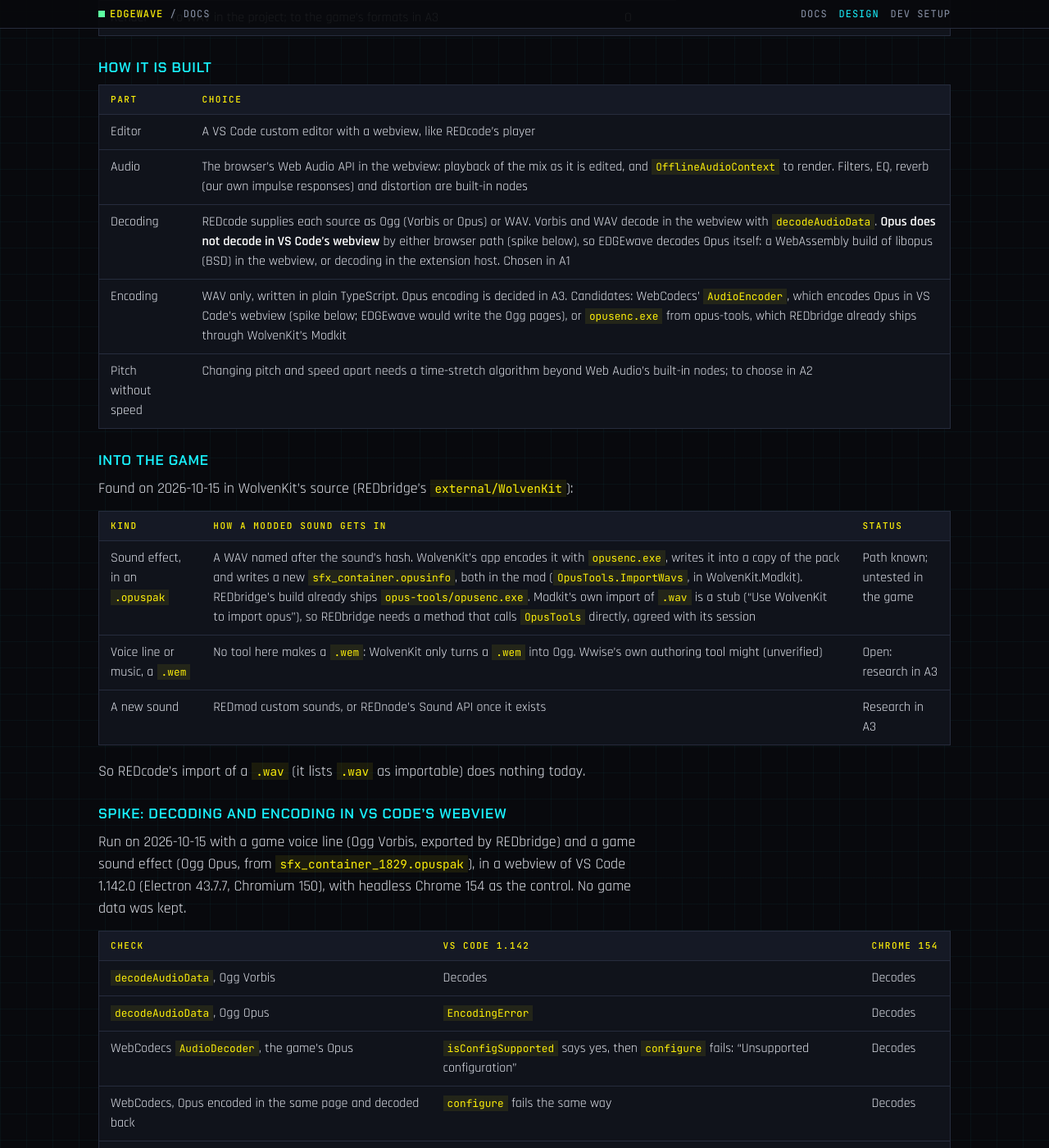
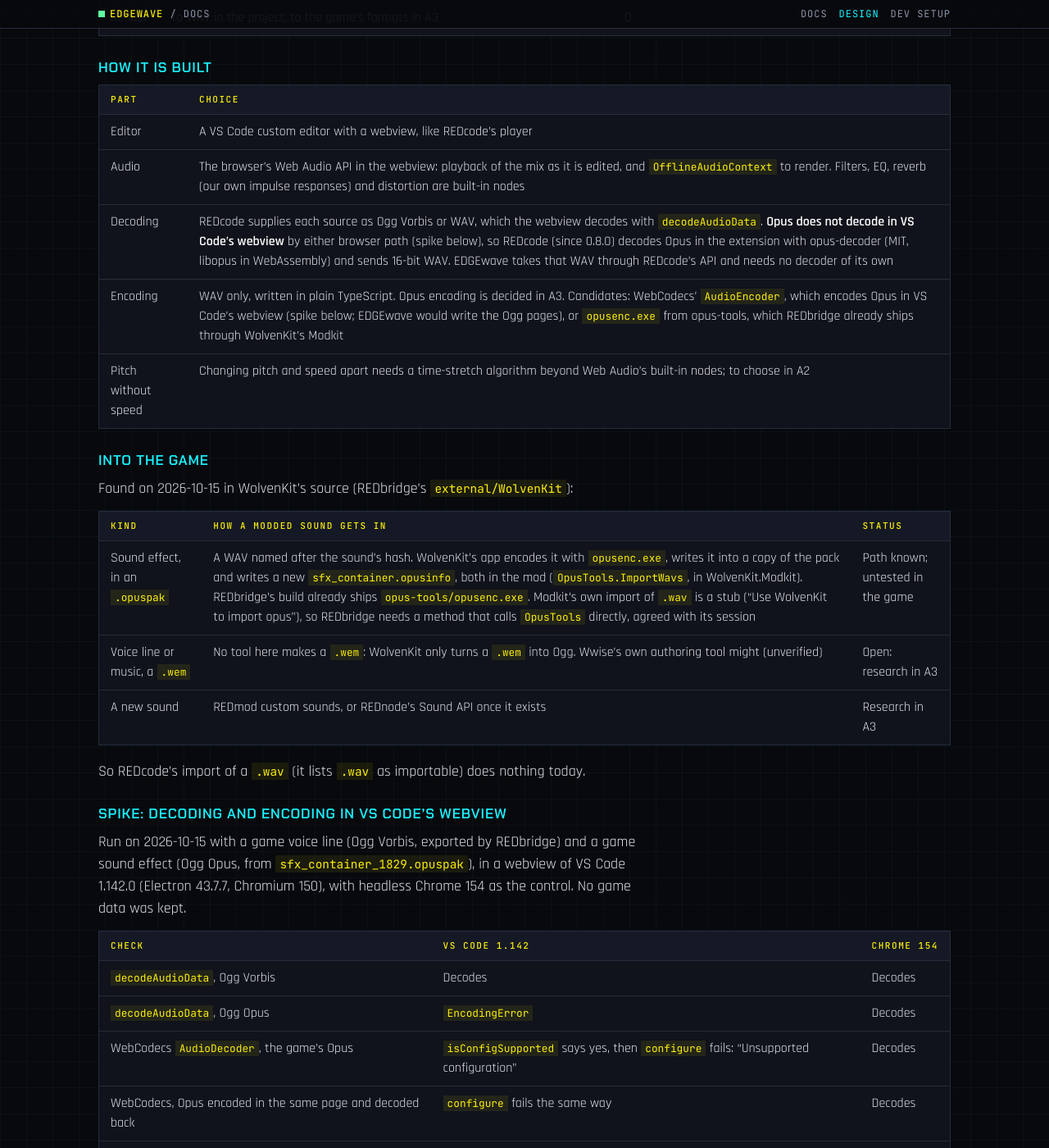
Before and after one commit to Edgemodders/EDGEwave, a Jekyll site: the page built from docs/design.md, in a window 1280 px wide and 1400 px high, scrolled down 3762 px. Shown: the whole window at 82% size. Built offline with Jekyll 4.4.1, drawn with Linux system fonts in a browser that asks for light colours; our own code applies the rules of GitHub Pages for plain Markdown files; some of the changed text lies outside the part shown.

Commit message:
Design: REDcode decodes Opus and serves WAV; its id is edgemodders.redcode-cyberpunk
REDcode 0.8.0 decodes the game's Opus sounds in the extension with
opus-decoder (MIT) and sends 16-bit WAV, after its retest found the same
gap as EDGEwave's spike, so EDGEwave takes WAV from REDcode's API and needs
no decoder. REDcode 0.8.2 is edgemodders.redcode-cyberpunk, the id for
extensionDependencies.

Co-Authored-By: Claude Opus 5.5 <noreply@anthropic.com>

```diff
--- a/docs/design.md
+++ b/docs/design.md
@@ -35,7 +35,7 @@ How they connect:
 | Direction | How | Built by |
 |---|---|---|
 | REDcode to EDGEwave | **Open in EDGEwave** in REDcode's sound browser and player runs the command `edgewave.openSound` with a reference to the sound (below). If EDGEwave is not installed, the button offers to install it. A command, so REDcode never imports EDGEwave's code | REDcode, by request |
-| EDGEwave to REDcode | EDGEwave lists `edgemodders.redcode` in `extensionDependencies` and uses an API that REDcode exports from `activate()`, as REDcode uses REDdeck's `REDdeckApi`: the bridge, the sound effect index, a sound as audio bytes, the open project, import and pack | REDcode, by request |
+| EDGEwave to REDcode | EDGEwave lists `edgemodders.redcode-cyberpunk` (REDcode's id since 0.8.2) in `extensionDependencies` and uses an API that REDcode exports from `activate()`, as REDcode uses REDdeck's `REDdeckApi`: the bridge, the sound effect index, a sound as audio bytes, the open project, import and pack | REDcode, by request |
 
 Both are changes in REDcode, so they go to REDcode as a request issue with the shape that would work, and REDcode's session builds them. The API's exact shape is agreed there.
 
@@ -96,7 +96,7 @@ An edit or a mix is saved as a sound document: JSON that names its sources and l
 |---|---|
 | Editor | A VS Code custom editor with a webview, like REDcode's player |
 | Audio | The browser's Web Audio API in the webview: playback of the mix as it is edited, and `OfflineAudioContext` to render. Filters, EQ, reverb (our own impulse responses) and distortion are built-in nodes |
-| Decoding | REDcode supplies each source as Ogg (Vorbis or Opus) or WAV. Vorbis and WAV decode in the webview with `decodeAudioData`. **Opus does not decode in VS Code's webview** by either browser path (spike below), so EDGEwave decodes Opus itself: a WebAssembly build of libopus (BSD) in the webview, or decoding in the extension host. Chosen in A1 |
+| Decoding | REDcode supplies each source as Ogg Vorbis or WAV, which the webview decodes with `decodeAudioData`. **Opus does not decode in VS Code's webview** by either browser path (spike below), so REDcode (since 0.8.0) decodes Opus in the extension with opus-decoder (MIT, libopus in WebAssembly) and sends 16-bit WAV. EDGEwave takes that WAV through REDcode's API and needs no decoder of its own |
 | Encoding | WAV only, written in plain TypeScript. Opus encoding is decided in A3. Candidates: WebCodecs' `AudioEncoder`, which encodes Opus in VS Code's webview (spike below; EDGEwave would write the Ogg pages), or `opusenc.exe` from opus-tools, which REDbridge already ships through WolvenKit's Modkit |
 | Pitch without speed | Changing pitch and speed apart needs a time-stretch algorithm beyond Web Audio's built-in nodes; to choose in A2 |
 
@@ -126,7 +126,7 @@ Run on 2026-10-15 with a game voice line (Ogg Vorbis, exported by REDbridge) and
 | WebCodecs `AudioEncoder`, Vorbis, FLAC, MP3 | Not supported | Not checked |
 | `MediaRecorder` | WebM Opus only | Not checked |
 
-So VS Code's build cannot decode Opus in a webview at all. REDcode's player, which tries `decodeAudioData` and then WebCodecs for Opus, will fail on the game's sound effects in this version.
+So VS Code's build cannot decode Opus in a webview at all. The owner's retest of REDcode's player found the same on 2026-10-15, and REDcode 0.8.0 decodes Opus in the extension instead (see "How it is built").
 
 ## Voice tools
 
@@ -197,7 +197,6 @@ The index is built once per game version on the player's machine, in EDGEwave's
 | Before | Question | How to find out |
 |---|---|---|
 | A1 | The shape of REDcode's API and of Open in EDGEwave | A request issue on REDcode, agreed with its session |
-| A1 | WebAssembly libopus in the webview, or decoding Opus in the extension host | A spike with REDcode's sources |
 | A2 | A time-stretch algorithm (pitch without speed) with a clear license | Public libraries |
 | A3 | A route for voice lines: no tool here makes a `.wem` (Wwise's own authoring tool might; unverified), so REDmod's custom sounds, or another way | REDmod's documentation, a test in the game |
 | A3 | Whether a sound effect overridden through WolvenKit's `OpusTools` plays in the game | A test in the game |
```
Also changed, not shown: CLAUDE.md (+2 -2 lines).
